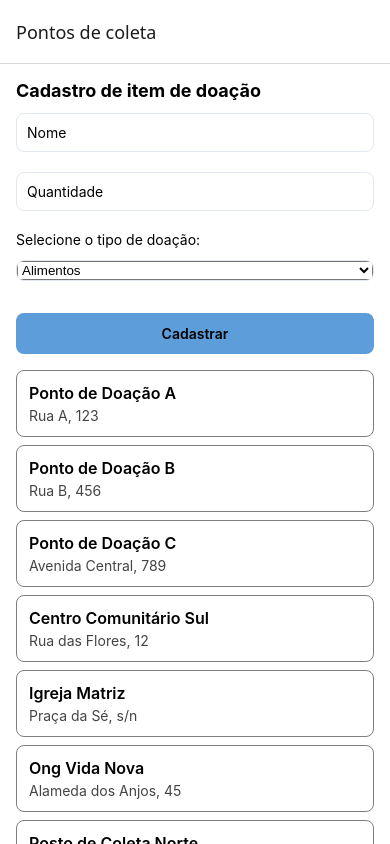
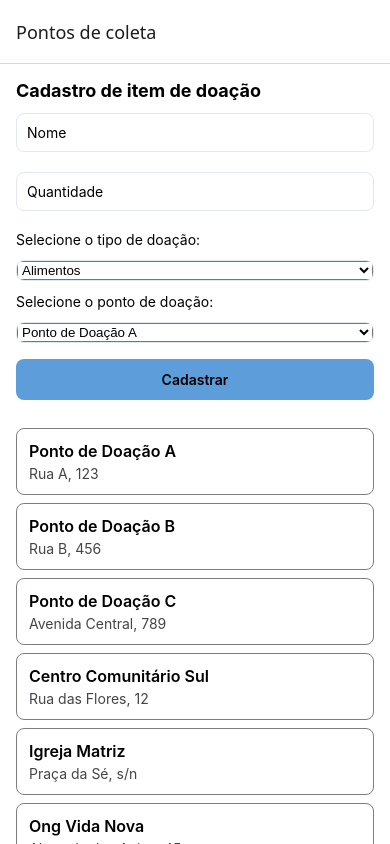
Before and after one commit to GuiSaiUwU/ONG-Alimentos, a React Native app: screen /TelaListaPontos in a window 390 px wide. Built offline with nearby package versions, Linux system fonts and the light colour scheme.

Commit message:
feat(CadastroDoacao): faltando salvar, mas concluido refs #6

```diff
--- a/src/telas/TelaListaPontos.tsx
+++ b/src/telas/TelaListaPontos.tsx
@@ -12,7 +12,7 @@ import {
 import { pontosMock } from "../dados/pontosMock";
 import { Ponto, RootStackParamList, TIPOS_DOACAO } from "../types";
 import { useSafeAreaInsets } from "react-native-safe-area-context";
-import { useState } from "react";
+import { useEffect, useState } from "react";
 import { Picker } from "@react-native-picker/picker";
 
 type Props = NativeStackScreenProps<RootStackParamList, "TelaListaPontos">;
@@ -30,11 +30,14 @@ export default function TelaListaPontos({ navigation }: Props) {
   const [nome, setNome] = useState("");
   const [quantidade, setQuantidade] = useState("");
   const [pontoDestino, setPontoDestino] = useState<number | null>(null);
-  const [tipo, setTipo] = useState("");
+  const [tipo, setTipo] = useState<TIPOS_DOACAO>(TIPOS_DOACAO.ALIMENTOS);
   const [erro, setErro] = useState("");
+  const [sucesso, setSucesso] = useState("");
   const insets = useSafeAreaInsets();
 
   function validarESalvar() {
+    setSucesso("");
+
     if (!nome || !quantidade || !tipo) {
       setErro("Preencha todos os campos");
       return;
@@ -45,8 +48,32 @@ export default function TelaListaPontos({ navigation }: Props) {
       return;
     }
 
+    if (pontoDestino === null || pontoDestino === -1) {
+      setErro("Selecione um ponto de doação válido");
+      return;
+    }
+
     setErro("");
+    setSucesso(`${nome} cadastrado com sucesso!`);
+    // TODO: Salvar a doação uwu
+
+    setPontoDestino(null);
+    setNome("");
+    setQuantidade("");
+    setTipo(TIPOS_DOACAO.ALIMENTOS);
   }
+
+  useEffect(() => {
+    const pontosValidos = pontosMock.filter((ponto) =>
+      ponto.tiposDeDoacao.includes(tipo)
+    );
+
+    if (pontosValidos.length > 0) {
+      setPontoDestino(pontosValidos[0].id);
+    } else {
+      setPontoDestino(-1);
+    }
+  }, [tipo]);
 
   return (
     <FlatList
@@ -87,19 +114,30 @@ export default function TelaListaPontos({ navigation }: Props) {
           />
           <Text>Selecione o tipo de doação:</Text>
           <View style={styles.pickerContainer}>
-            <Picker
-              selectedValue={tipo}
-              onValueChange={setTipo}
-            >
+            <Picker selectedValue={tipo} onValueChange={setTipo}>
               {Object.values(TIPOS_DOACAO).map((tipo) => (
                 <Picker.Item key={tipo} label={tipo} value={tipo} />
               ))}
             </Picker>
           </View>
-          <Text style={styles.erro}>{erro}</Text>
+          <Text>Selecione o ponto de doação:</Text>
+          <View style={styles.pickerContainer}>
+            <Picker
+              selectedValue={pontoDestino}
+              onValueChange={setPontoDestino}
+            >
+              {pontosMock.filter((ponto) => ponto.tiposDeDoacao.includes(tipo)).map((ponto) => (
+                <Picker.Item key={ponto.id} label={ponto.nome} value={ponto.id} />
+              ))}
+            </Picker>
+          </View>
           <Pressable style={styles.button} onPress={validarESalvar}>
             <Text style={styles.buttonText}>Cadastrar</Text>
           </Pressable>
+          <View>
+            {sucesso ? <Text style={styles.sucesso}>{sucesso}</Text> : null}
+            {erro ? <Text style={styles.erro}>{erro}</Text> : null}
+          </View>
         </View>
       }
     />
@@ -108,7 +146,7 @@ export default function TelaListaPontos({ navigation }: Props) {
 
 const styles = StyleSheet.create({
   button: {
-    marginTop: 8,
+    marginTop: 4,
     borderRadius: 8,
     backgroundColor: "#5c9dda",
     padding: 12,
@@ -117,7 +155,7 @@ const styles = StyleSheet.create({
   },
   buttonText: {
     fontWeight: "600",
-    fontSize: 14
+    fontSize: 14,
   },
   flatList: {
     flex: 1,
@@ -173,4 +211,9 @@ const styles = StyleSheet.create({
     fontSize: 14,
     alignSelf: "center",
   },
+  sucesso: {
+    color: "#38a169",
+    fontSize: 14,
+    alignSelf: "center",
+  },
 });
```
